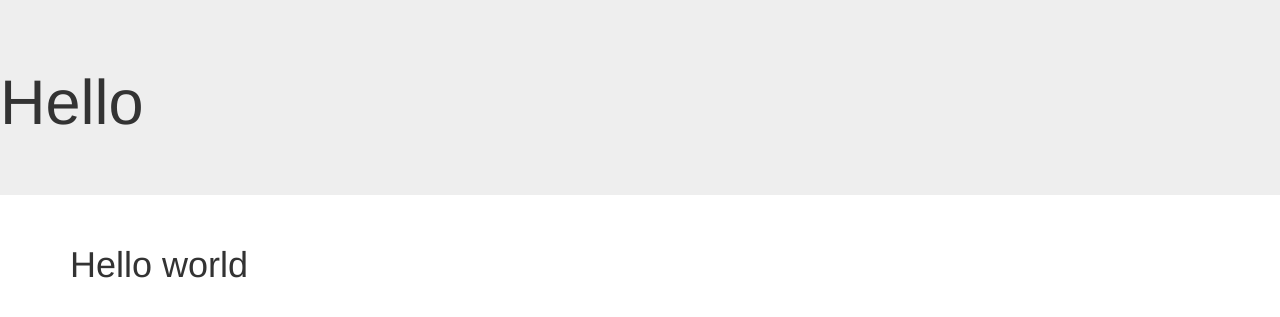
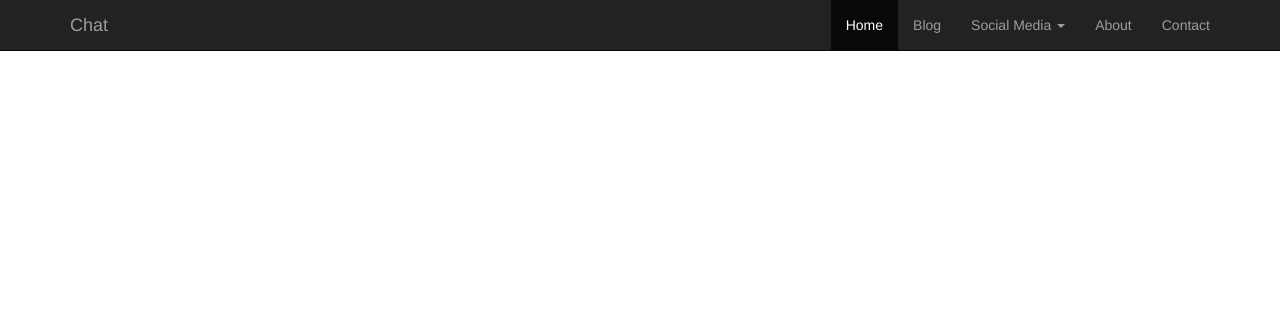
Before and after one commit to zulmehdi/NA, a PHP site: page / in a window 1280 px wide. Shown: the top 317 px of the page. Run offline with PHP 8.4, Linux system fonts and the light colour scheme; some libraries are stand-ins or nearby versions.

Commit message:
Created nav bar dummy.

```diff
--- a/index.php
+++ b/index.php
@@ -7,11 +7,49 @@
 		<link rel="stylesheet" href="http://maxcdn.bootstrapcdn.com/bootstrap/3.2.0/css/bootstrap.min.css">
 	</head>
 	<body>
-		<div class="jumbotron">
-				<h1>Hello</h1>
+		<div class="navbar navbar-inverse navbar-static-top">
+			<div class="container">
+				<div class="navbar-header">
+					<a href="#" class="navbar-brand">Chat</a>
+
+					<button class="navbar-toggle" data-toggle="collapse" data-target=".navHeaderCollapse">
+						<span class="icon-bar"></span>
+						<span class="icon-bar"></span>
+						<span class="icon-bar"></span>
+					</button>
+				</div>
+
+				<div class="container collapse navbar-collapse navHeaderCollapse">
+					<ul class="nav navbar-nav navbar-right">
+						<li class="active">
+							<a href="#">Home</a>
+						</li>
+						<li>
+							<a href="#">Blog</a>
+						</li>
+						<li class="dropdown">
+							<a href="#" class="dropdown-toggle" data-toggle="dropdown">Social Media <b class="caret"></b></a>
+							<ul class="dropdown-menu">
+								<li>
+									<a href="#">Facebook</a>
+									<a href="#">Twitter</a>
+									<a href="#">Google+</a>
+									<a href="#">Instagram</a>
+								</li>
+							</ul>
+						</li>
+						<li>
+							<a href="#">About</a>
+						</li>
+						<li>
+							<a href="#">Contact</a>
+						</li>
+					</ul>
+				</div>
 			</div>
-		<div class="container">
-			<h1>Hello world</h1>
 		</div>
+
+		<script src="https://ajax.googleapis.com/ajax/libs/jquery/1.11.2/jquery.min.js"></script>
+		<script src="http://maxcdn.bootstrapcdn.com/bootstrap/3.2.0/js/bootstrap.min.js" type="text/javascript"></script>
 	</body>
 </html>
```
